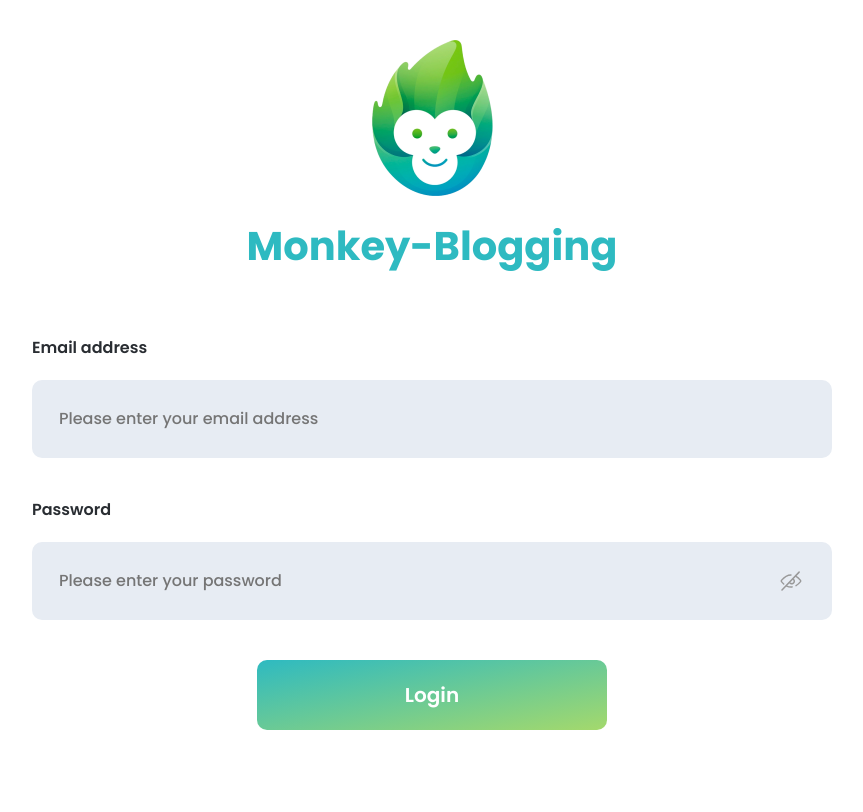
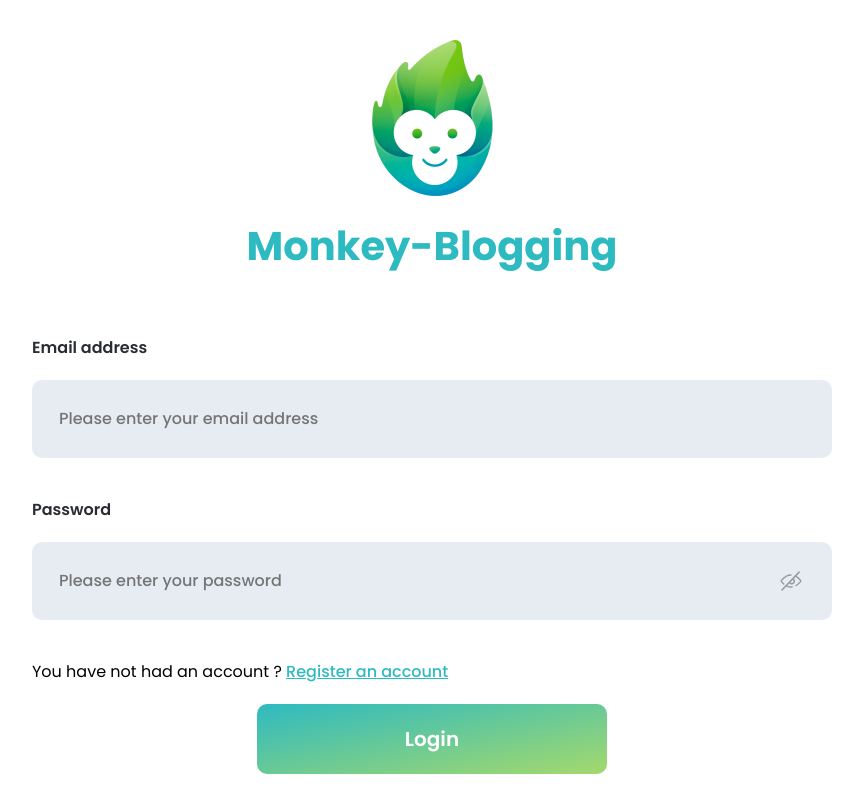
Before and after one commit to quangluc64/react-monkey-blogging, a React (Create React App) app: page /sign-in in a window 1280 px wide. Shown: the whole page, without its empty margins (208-1071 px from the left). Built offline with nearby package versions, Linux system fonts and the light colour scheme; no server answers.

Commit message:
Hoàn thành chức năng đăng nhập (SignIn Authentication) phần 2

```diff
--- a/src/App.js
+++ b/src/App.js
@@ -2,11 +2,13 @@ import { Route, Routes } from "react-router-dom";
 import { AuthProvider } from "./contexts/auth-context";
 import SignUpPage from "./pages/SignUpPage";
 import SignInPage from "pages/SignInPage";
+import HomePage from "pages/HomePage";
 function App() {
   return (
     <div>
       <AuthProvider>
         <Routes>
+          <Route path="/" element={<HomePage/>}></Route>
           <Route path="/sign-up" element={<SignUpPage/>}></Route>
           <Route path="/sign-in" element={<SignInPage/>}></Route>
         </Routes>
--- a/src/pages/Authentication.js
+++ b/src/pages/Authentication.js
@@ -15,6 +15,13 @@ const AuthenticationStyles = styled.div`
   form {
     margin: 0 auto;
     max-width: 800px;
+  }
+  .have-account{
+    margin-bottom: 20px;
+    a{
+      color: ${props => props.theme.primary};
+      font-weight: 500;
+    }
   }
 `;
 const Authentication = ({ children }) => {
--- /dev/null
+++ b/src/pages/HomePage.js
@@ -0,0 +1,16 @@
+import { auth } from "firebase-app/firebase-config";
+import { signOut } from "firebase/auth";
+import React from "react";
+
+const HomePage = () => {
+  const handleSignOut = () => {
+    signOut(auth);
+  };
+  return (
+    <div>
+      <button onClick={handleSignOut}>SignOut</button>
+    </div>
+  );
+};
+
+export default HomePage;
--- a/src/pages/SignInPage.js
+++ b/src/pages/SignInPage.js
@@ -10,7 +10,7 @@ import { yupResolver } from "@hookform/resolvers/yup";
 import { signInWithEmailAndPassword } from "firebase/auth";
 import { auth } from "firebase-app/firebase-config";
 import { toast } from "react-toastify";
-import { useNavigate } from "react-router-dom";
+import { NavLink, useNavigate } from "react-router-dom";
 import { useAuth } from "contexts/auth-context";
 import { IconEyeClose, IconEyeOpen } from "components/icon";
 const schema = yup.object({
@@ -31,14 +31,13 @@ const SignInPage = () => {
     resolver: yupResolver(schema),
     mode: "onChange",
   });
-  // useEffect(() => {
-  //   if (userInfo.email) {
-  //     // Nếu đã đăng nhập rồi thì chuyển sang trang chủ
-  //     navigate("/");
-  //   }
-  // }, [userInfo]); // theo dõi khi userInfo thay đổi
+  const [togglePassword, setTogglePassword] = useState(false);
+  useEffect(() => {
+    if (userInfo?.email) {
+      navigate("/");
+    }
+  }, []);
   console.log(userInfo);
-  const [togglePassword, setTogglePassword] = useState(false);
   useEffect(() => {
     const arrErrors = Object.values(errors);
     if (arrErrors.length > 0)
@@ -86,6 +85,9 @@ const SignInPage = () => {
             )}
           </Input>
         </Field>
+        <div className="have-account">
+          You have not had an account ? <NavLink to={"/sign-up"}>Register an account</NavLink>
+        </div>
         <Button
           type="submit"
           isLoading={isSubmitting}
--- a/src/pages/SignUpPage.js
+++ b/src/pages/SignUpPage.js
@@ -13,7 +13,7 @@ import { toast } from "react-toastify";
 import { createUserWithEmailAndPassword, updateProfile } from "firebase/auth";
 import { auth, db } from "firebase-app/firebase-config";
 import { addDoc, collection } from "firebase/firestore";
-import { useNavigate } from "react-router-dom";
+import { NavLink, useNavigate } from "react-router-dom";
 import Authentication from "./Authentication";
 const schema = yup.object({
   fullname: yup.string().required("Please enter your fullname"),
@@ -103,6 +103,9 @@ const SignUpPage = () => {
             )}
           </Input>
         </Field>
+        <div className="have-account">
+          You already have an account ? <NavLink to={"/sign-in"}>Login</NavLink>
+        </div>
         <Button
           type="submit"
           isLoading={isSubmitting}
```
